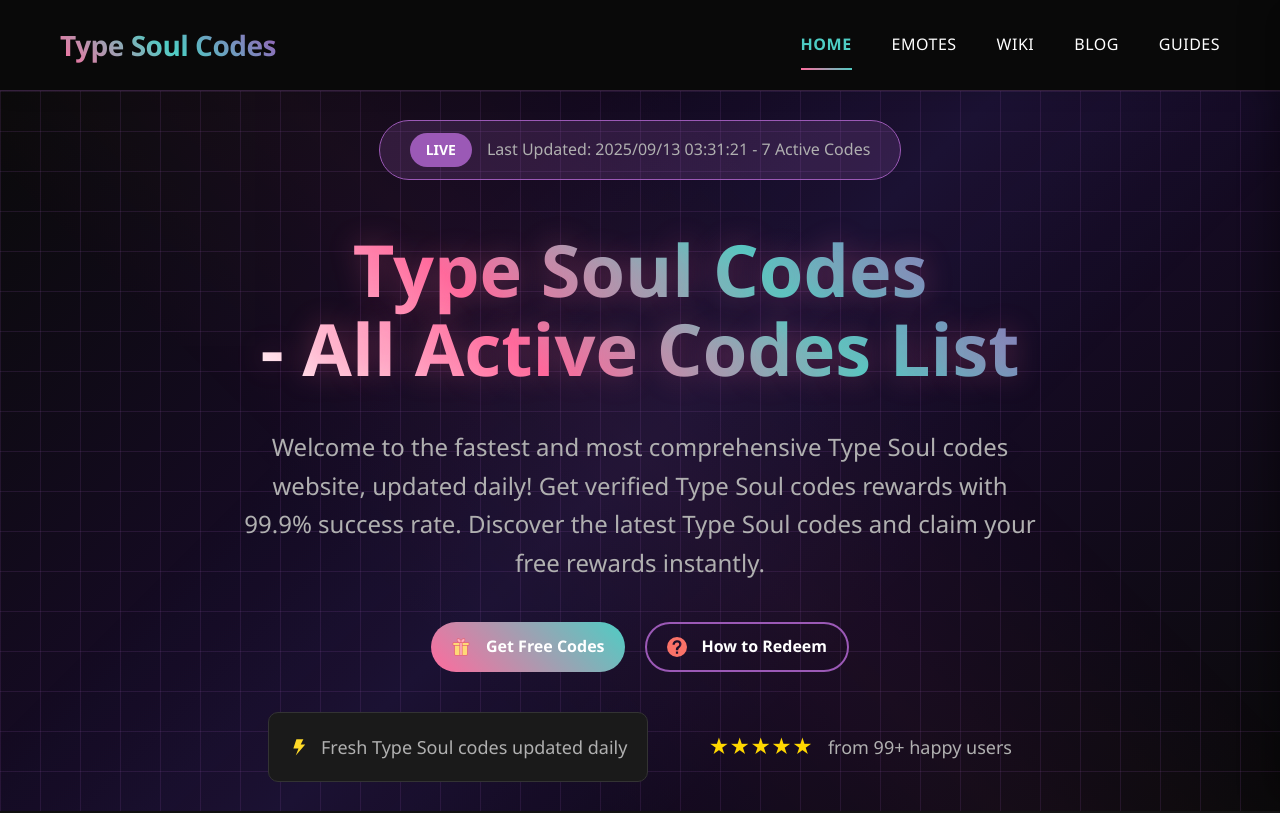
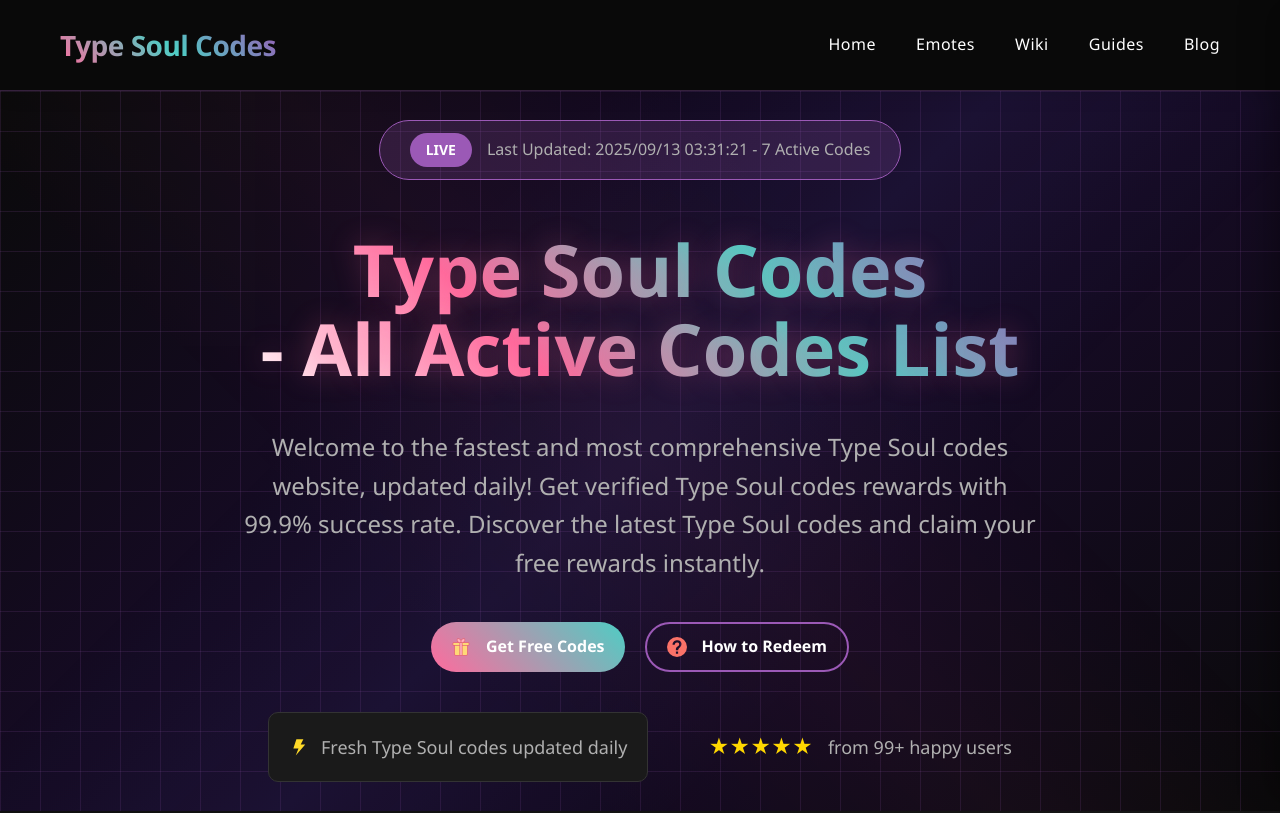
Before and after one commit to wanghuan072/type-soul-codes, a Vue app in the folder type-soul-codes/: page / in a window 1280 px wide. Shown: the top 813 px of the page. Built offline with nearby package versions, Linux system fonts and the light colour scheme.

Commit message:
部署-12

```diff
--- a/type-soul-codes/src/components/FooterComponent.vue
+++ b/type-soul-codes/src/components/FooterComponent.vue
@@ -16,10 +16,10 @@
           <div class="link-column">
             <h4>QUICK LINKS</h4>
             <a href="/">Home</a>
-            <a href="/emotes">Emotes</a>
-            <a href="/wiki">Wiki</a>
+            <a href="/type-soul-emotes">Emotes</a>
+            <a href="/type-soul-wiki">Wiki</a>
             <a href="/blog">Blog</a>
-            <a href="/guides">Guides</a>
+            <a href="/type-soul-guides">Guides</a>
           </div>
           <div class="link-column">
             <h4>Legal</h4>
--- a/type-soul-codes/src/components/HeaderComponent.vue
+++ b/type-soul-codes/src/components/HeaderComponent.vue
@@ -8,21 +8,21 @@
 
         <!-- Desktop Navigation -->
         <nav class="desktop-nav">
-          <router-link to="/" class="nav-link">
+          <a href="/" class="nav-link">
             Home
-          </router-link>
-          <router-link to="/emotes" class="nav-link">
+          </a>
+          <a href="/type-soul-emotes" class="nav-link">
             Emotes
-          </router-link>
-          <router-link to="/wiki" class="nav-link">
+          </a>
+          <a href="/type-soul-wiki" class="nav-link">
             Wiki
-          </router-link>
-          <router-link to="/blog" class="nav-link">
+          </a>
+          <a href="/type-soul-guides" class="nav-link">
+            Guides
+          </a>
+          <a href="/blog" class="nav-link">
             Blog
-          </router-link>
-          <router-link to="/guides" class="nav-link">
-            Guides
-          </router-link>
+          </a>
         </nav>
 
         <!-- Mobile Menu Button -->
@@ -53,21 +53,21 @@
         </div>
       </div>
       <div class="mobile-nav-links">
-        <router-link to="/" class="mobile-nav-link" @click="closeMobileMenu">
+        <a href="/" class="mobile-nav-link" @click="closeMobileMenu">
           Home
-        </router-link>
-        <router-link to="/emotes" class="mobile-nav-link" @click="closeMobileMenu">
+        </a>
+        <a href="/type-soul-emotes" class="mobile-nav-link" @click="closeMobileMenu">
           Emotes
-        </router-link>
-        <router-link to="/wiki" class="mobile-nav-link" @click="closeMobileMenu">
+        </a>
+        <a href="/type-soul-wiki" class="mobile-nav-link" @click="closeMobileMenu">
           Wiki
-        </router-link>
-        <router-link to="/blog" class="mobile-nav-link" @click="closeMobileMenu">
+        </a>
+        <a href="/type-soul-guides" class="mobile-nav-link" @click="closeMobileMenu">
+          Guides
+        </a>
+        <a href="/blog" class="mobile-nav-link" @click="closeMobileMenu">
           Blog
-        </router-link>
-        <router-link to="/guides" class="mobile-nav-link" @click="closeMobileMenu">
-          Guides
-        </router-link>
+        </a>
       </div>
     </nav>
   </section>
@@ -145,7 +145,6 @@
   font-weight: 500;
   padding: 12px 0;
   transition: all 0.3s ease;
-  text-transform: uppercase;
   letter-spacing: 0.5px;
 }
 
--- a/type-soul-codes/src/data/guides.js
+++ b/type-soul-codes/src/data/guides.js
@@ -9,7 +9,7 @@
       "keywords": "Type Soul value list, Type Soul trading, Type Soul items, Type Soul accessories, Type Soul buddies, Type Soul rarity"
     },
     "description": "A complete Type Soul value list guide that includes rarity meanings, obtainable items, accessories, and buddies with updated values, demand, and trends for trading.",
-    "imageUrl": "/images/blog/blog-01.webp",
+    "imageUrl": "/images/guides/guides-01.webp",
     "imageAlt": "Type Soul Value List Guide",
     "publishDate": "2025-09-15",
     "category": "Guides",
@@ -156,7 +156,7 @@
       keywords: "Bankai Type Soul, Type Soul Bankai guide, Bankai unlock, Bankai stages, Bankai weapon variants, Bankai element variants, Type Soul"
     },
     description: "A complete guide for Bankai in Type Soul, including how to unlock it through multiple stages, weapon and element rarities, and the best tips to win your Bankai fight.",
-    imageUrl: "/images/blog/blog-02.webp",
+    imageUrl: "/images/guides/guides-02.webp",
     imageAlt: "Bankai Type Soul Guide",
     publishDate: "2025-09-15",
     category: "Guides",
@@ -252,7 +252,7 @@
   },
 
   {
-    "id": 4,
+    "id": 3,
     "title": "Vizard Type Soul Guide",
     "addressBar": "vizard-type-soul-guide",
     "seo": {
@@ -261,7 +261,7 @@
       "keywords": "Vizard Type Soul, Vizard Type Soul guide, True Visored, Standard Visored, False Visored, Visored mask, Type Soul mastery"
     },
     "description": "A full guide to Vizard Type Soul, covering the different Visored states, mastery requirements, buffed moves, and Visored variants for players in Type Soul.",
-    "imageUrl": "/images/blog/blog-03.webp",
+    "imageUrl": "/images/guides/guides-03.webp",
     "imageAlt": "Vizard Type Soul Guide",
     "publishDate": "2025-09-15",
     "category": "Guides",
@@ -323,7 +323,7 @@
   },
 
   {
-    "id": 2,
+    "id": 4,
     "title": "Trello Type Soul Guide",
     "addressBar": "trello-type-soul-guide",
     "seo": {
@@ -332,7 +332,7 @@
       "keywords": "Trello Type Soul, Type Soul Trello link, Type Soul Trello guide, Type Soul Trello board, Trello Type Soul codes, Trello Type Soul roadmap"
     },
     "description": "A complete guide to Trello Type Soul, covering the official Trello link, how to use the board, races, items, skill trees, and the latest updates for the Roblox game Type Soul.",
-    "imageUrl": "/images/blog/blog-02.webp",
+    "imageUrl": "/images/guides/guides-04.webp",
     "imageAlt": "Trello Type Soul Guide",
     "publishDate": "2025-09-15",
     "category": "Guides",
@@ -375,7 +375,7 @@
   },
 
   {
-    "id": 3,
+    "id": 5,
     "title": "How to Get Bankai Type Soul",
     "addressBar": "how-to-get-bankai-type-soul",
     "seo": {
@@ -384,7 +384,7 @@
       "keywords": "Bankai Type Soul, how to get Bankai Type Soul, Bankai Type Soul guide, Type Soul Bankai stages, Bankai weapon variants, Bankai element variants"
     },
     "description": "A complete walkthrough on how to get Bankai Type Soul. This guide covers every stage, from points in Clan Wars, Raids, and Ranked matches, to Innerworld battles, Kisuke’s trial, and the final Bankai fight.",
-    "imageUrl": "/images/blog/blog-03.webp",
+    "imageUrl": "/images/guides/guides-05.webp",
     "imageAlt": "How to Get Bankai Type Soul Guide",
     "publishDate": "2025-09-15",
     "category": "Guides",
--- a/type-soul-codes/src/seo/index.js
+++ b/type-soul-codes/src/seo/index.js
@@ -71,14 +71,14 @@
       title: 'Type Soul Emotes List - All Commands & Animations | typesoulcodes.org',
       description: 'Complete list of Type Soul emotes with commands and descriptions. Express yourself with character animations and poses in Type Soul game.',
       keywords: 'type soul emotes, type soul commands, type soul animations, roblox emotes, character poses, roleplay emotes',
-      canonical: '/emotes',
+      canonical: '/type-soul-emotes',
       type: 'website'
     },
     wiki: {
       title: 'Type Soul Wiki - Complete Game Guide | Races, Locations & Abilities',
       description: 'Complete Type Soul wiki with guides for all races (Soul Reaper, Quincy, Arrancar, Fullbringer), locations, abilities, and game mechanics.',
       keywords: 'type soul wiki, type soul guide, soul reaper guide, quincy guide, arrancar guide, fullbringer guide, type soul locations, type soul abilities',
-      canonical: '/wiki',
+      canonical: '/type-soul-wiki',
       type: 'website'
     },
     blog: {
--- a/type-soul-codes/src/seo/sitemap.js
+++ b/type-soul-codes/src/seo/sitemap.js
@@ -54,13 +54,13 @@
       lastmod: currentDate
     },
     {
-      path: '/emotes',
+      path: '/type-soul-emotes',
       changefreq: 'weekly',
       priority: 0.8,
       lastmod: currentDate
     },
     {
-      path: '/wiki',
+      path: '/type-soul-wiki',
       changefreq: 'weekly',
       priority: 0.8,
       lastmod: currentDate
--- a/type-soul-codes/src/views/GuideDetailView.vue
+++ b/type-soul-codes/src/views/GuideDetailView.vue
@@ -88,7 +88,7 @@
 }
 
 const goBack = () => {
-  router.push('/guides')
+  router.push('/type-soul-guides')
 }
 
 const getCategoryLabel = (category) => {
@@ -116,12 +116,12 @@
       title: foundGuide.seo.title,
       description: foundGuide.seo.description,
       keywords: foundGuide.seo.keywords,
-      canonical: `/guides/${foundGuide.addressBar}`,
+      canonical: `/type-soul-guides/${foundGuide.addressBar}`,
       type: 'article',
     })
   } else {
     // 如果找不到指南，重定向到指南列表页
-    router.push('/guides')
+    router.push('/type-soul-guides')
   }
 }
 
--- a/type-soul-codes/src/views/GuidesView.vue
+++ b/type-soul-codes/src/views/GuidesView.vue
@@ -209,7 +209,7 @@
 
 const viewGuide = (guide) => {
   // 跳转到指南详情页面
-  router.push(`/guides/${guide.addressBar}`)
+  router.push(`/type-soul-guides/${guide.addressBar}`)
 }
 
 // 生命周期
--- a/type-soul-codes/vite.config.js
+++ b/type-soul-codes/vite.config.js
@@ -26,6 +26,5 @@
     }
   },
   assetsInclude: ['**/*.webp'],
-  publicDir: 'public',
-  base: './'
+  publicDir: 'public'
 })
```
Also changed, not shown: type-soul-codes/src/router/index.js (+4 -4 lines).
